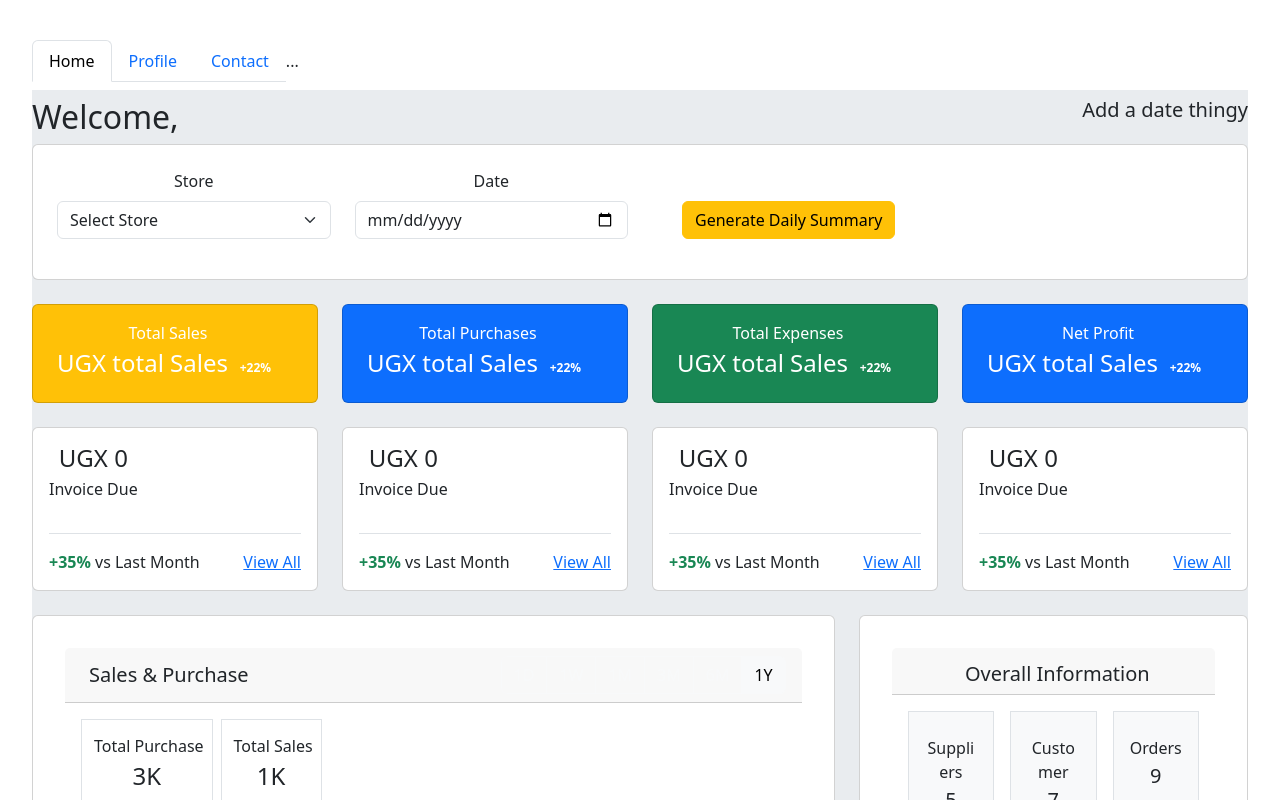
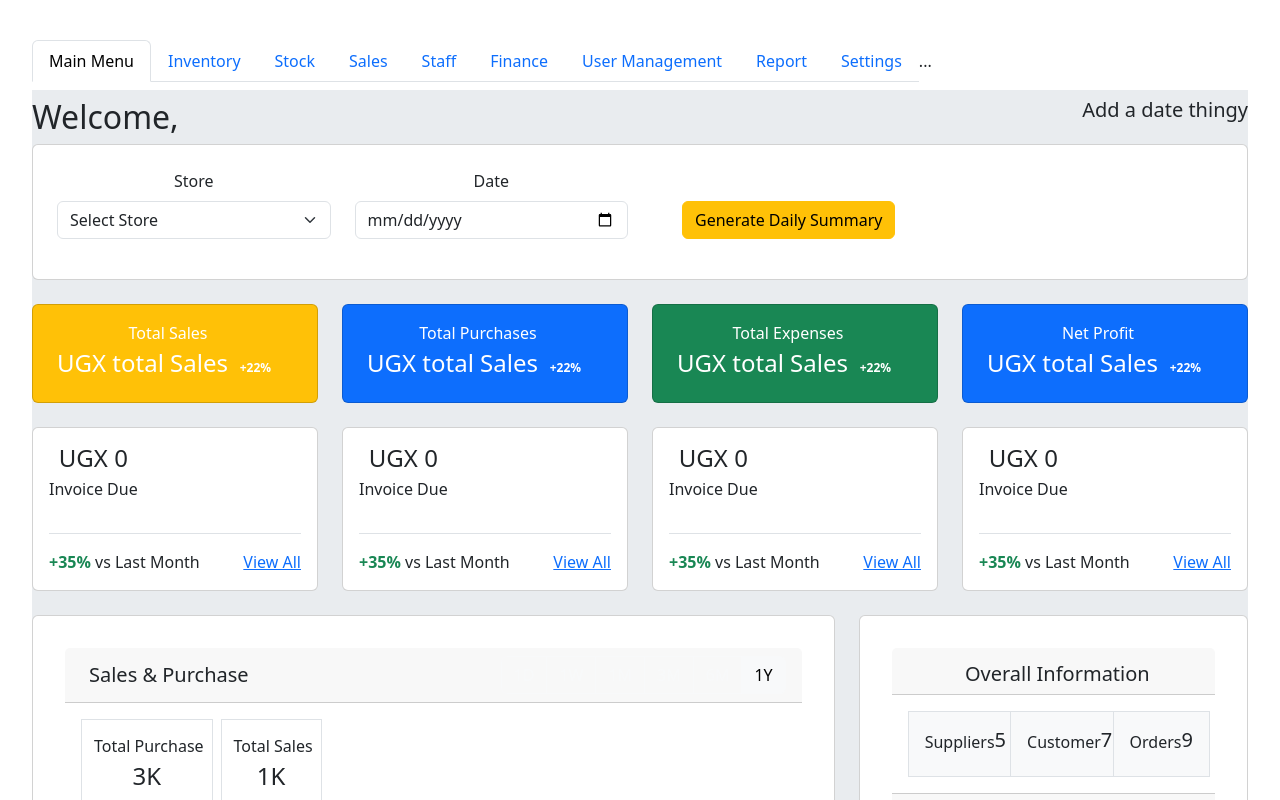
Before and after one commit to mayanjer/inventory_react, a React (Vite) app: page / in a window 1280 px wide. Shown: the top 800 px of the page. Built offline with nearby package versions, Linux system fonts and the light colour scheme.

Commit message:
added some items in the navBar

```diff
--- a/src/components/NavBar.jsx
+++ b/src/components/NavBar.jsx
@@ -14,7 +14,7 @@ function NavigationBar() {
             aria-controls="nav-home"
             aria-selected="true"
           >
-            Home
+            Main Menu
           </a>
           <a
             class="nav-item nav-link"
@@ -25,7 +25,7 @@ function NavigationBar() {
             aria-controls="nav-profile"
             aria-selected="false"
           >
-            Profile
+            Inventory
           </a>
           <a
             class="nav-item nav-link"
@@ -36,7 +36,73 @@ function NavigationBar() {
             aria-controls="nav-contact"
             aria-selected="false"
           >
-            Contact
+            Stock
+          </a>
+          <a
+            class="nav-item nav-link"
+            id="nav-contact-tab"
+            data-toggle="tab"
+            href="#nav-contact"
+            role="tab"
+            aria-controls="nav-contact"
+            aria-selected="false"
+          >
+            Sales
+          </a>
+          <a
+            class="nav-item nav-link"
+            id="nav-contact-tab"
+            data-toggle="tab"
+            href="#nav-contact"
+            role="tab"
+            aria-controls="nav-contact"
+            aria-selected="false"
+          >
+            Staff
+          </a>
+          <a
+            class="nav-item nav-link"
+            id="nav-contact-tab"
+            data-toggle="tab"
+            href="#nav-contact"
+            role="tab"
+            aria-controls="nav-contact"
+            aria-selected="false"
+          >
+            Finance
+          </a>
+          <a
+            class="nav-item nav-link"
+            id="nav-contact-tab"
+            data-toggle="tab"
+            href="#nav-contact"
+            role="tab"
+            aria-controls="nav-contact"
+            aria-selected="false"
+          >
+            User Management
+          </a>
+          <a
+            class="nav-item nav-link"
+            id="nav-contact-tab"
+            data-toggle="tab"
+            href="#nav-contact"
+            role="tab"
+            aria-controls="nav-contact"
+            aria-selected="false"
+          >
+            Report
+          </a>
+          <a
+            class="nav-item nav-link"
+            id="nav-contact-tab"
+            data-toggle="tab"
+            href="#nav-contact"
+            role="tab"
+            aria-controls="nav-contact"
+            aria-selected="false"
+          >
+            Settings
           </a>
         </div>
       </nav>
--- a/src/components/OverallInformationCard.jsx
+++ b/src/components/OverallInformationCard.jsx
@@ -12,7 +12,7 @@ export default function OverallInfoCard() {
       <div class="card-body">
         <div class="row g-3">
           <div class="col-md-4">
-              <div class="info-item border bg-light p-3 text-center">
+            <div class="info-item border bg-light p-3 text-center d-inline-flex align-items-center">
               <div class="mb-2 text-info fs-24">
                 <i class="ti ti-user-check"></i>
               </div>
@@ -21,7 +21,7 @@ export default function OverallInfoCard() {
             </div>
           </div>
           <div class="col-md-4">
-              <div class="info-item border bg-light p-3 text-center">
+            <div class="info-item border bg-light p-3 text-center d-inline-flex align-items-center">
               <div class="mb-2 text-orange fs-24">
                 <i class="ti ti-users"></i>
               </div>
@@ -30,7 +30,7 @@ export default function OverallInfoCard() {
             </div>
           </div>
           <div class="col-md-4">
-              <div class="info-item border bg-light p-3 text-center">
+            <div class="info-item border bg-light p-3 text-center d-inline-flex align-items-center">
               <div class="mb-2 text-teal fs-24">
                 <i class="ti ti-shopping-cart"></i>
               </div>
@@ -54,7 +54,7 @@ export default function OverallInfoCard() {
             </a>
             <ul class="dropdown-menu p-3">
               <li>
-                  <a href="javascript:void(0);" class="dropdown-item">
+                <a href="javascript:void(0);" class="dropdown-item d-inline-flex align-items-center">
                   Today
                 </a>
               </li>
@@ -100,6 +100,5 @@ export default function OverallInfoCard() {
         </div>
       </div>
     </div>
-
   );
 }
```
Lines whose indentation alone changed are shown as unchanged.
